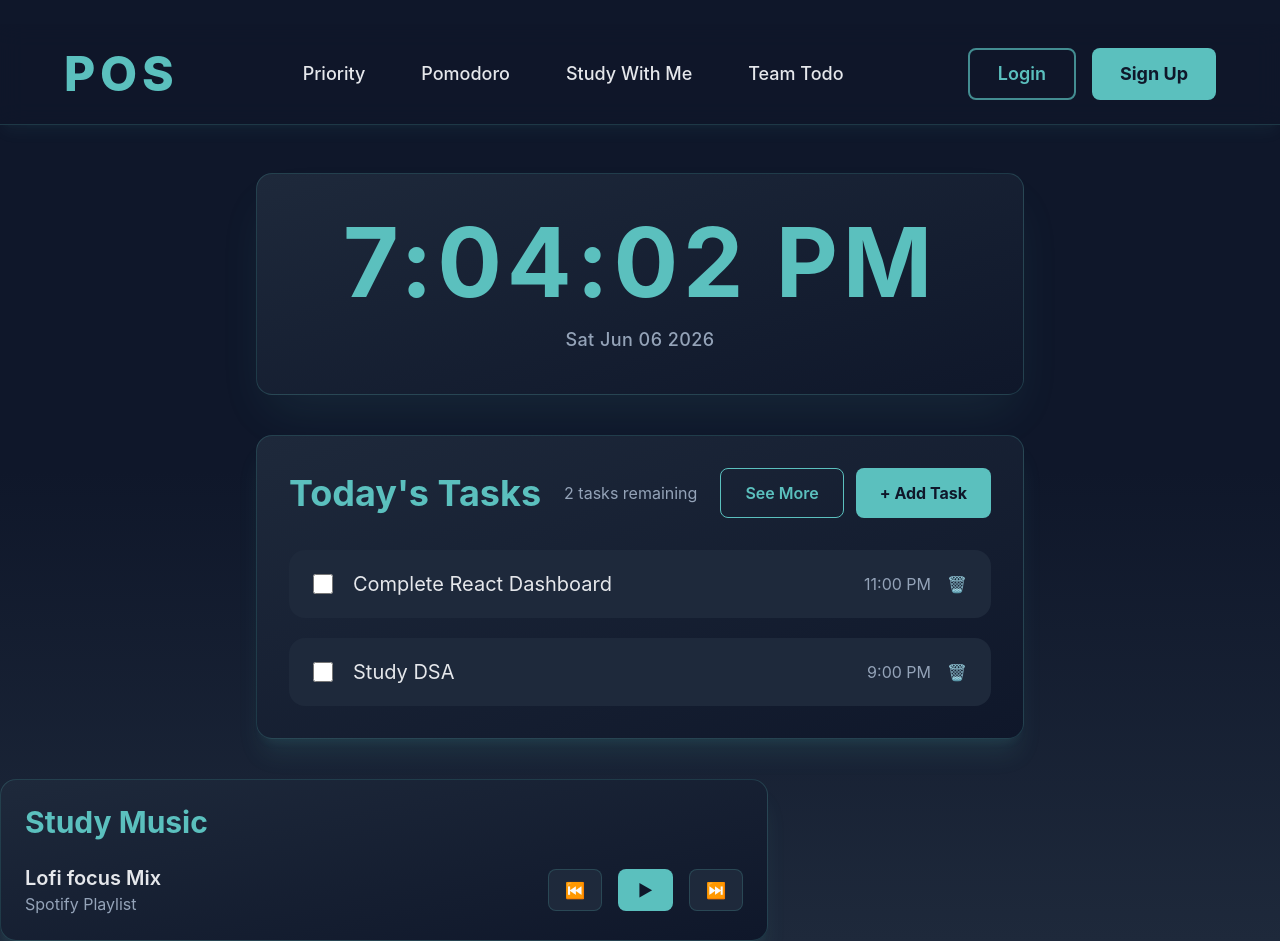
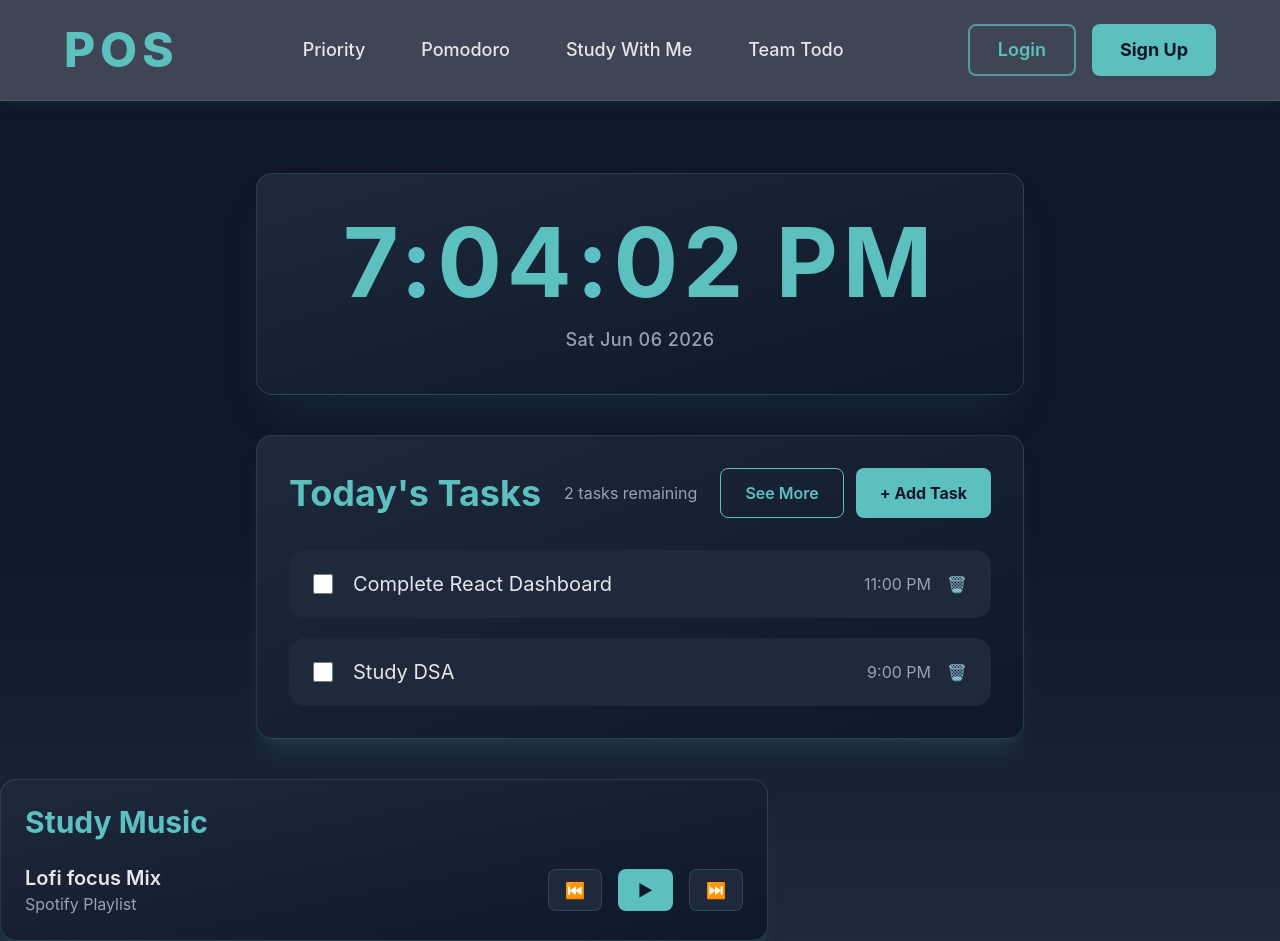
Before and after one commit to UTT-THE-CODER/Productivity-operating-system, a React (Vite) app: page / in a window 1280 px wide. Built offline with nearby package versions, Linux system fonts and the light colour scheme.

Commit message:
feat: add customizable pomodoro settings and dashboard navigation

```diff
--- a/src/App.jsx
+++ b/src/App.jsx
@@ -3,11 +3,12 @@ import { BrowserRouter, Routes, Route } from "react-router-dom";
 import Dashboard from "./Pages/Dashboard";
 import TodoPage from "./Pages/TodoPage";
 import Pomodoro from "./Pages/Pomodoro";
+import Navbar from "./Component/Navbar"
 
 function App() {
   return (
     <BrowserRouter>
-
+      <Navbar/>
       <Routes>
         <Route path="/" element={<Dashboard />} />
         <Route path="/todo" element={<TodoPage />} />
--- a/src/Component/Navbar.jsx
+++ b/src/Component/Navbar.jsx
@@ -3,16 +3,18 @@ import { Link } from "react-router-dom";
 function Navbar() {
     return (
         <nav className="flex items-center justify-between px-16 py-6 border-b border-[#5BC0BE]/20 bg-[#0F172A]/80 backdrop-blur-md shadow-lg shadow-[#5BC0BE]/5">
-                    <h1 className="text-5xl font-extrabold text-[#5BC0BE] tracking-widest select-none">
+            <Link to="/">
+                <h1 className="text-5xl font-extrabold text-[#5BC0BE] tracking-widest select-none hover:scale-105 transition duration-300">
                     POS
                 </h1>
+            </Link>
             <ul className="flex gap-14 text-lg font-medium text-[#E5E7EB]">
                 <li className="hover:text-[#5BC0BE] transition duration-300 cursor-pointer relative group">
                     Priority
                     <span className="absolute bottom-0 left-0 w-0 h-0.5 bg-[#5BC0BE] group-hover:w-full transition-all duration-300"></span>
                 </li>
                 <Link
-                            to = "/Pomodoro"
+                    to="/Pomodoro"
                     className="hover:text-[#5BC0BE] transition duration-300 cursor-pointer relative group">
                     Pomodoro
                     <span className="absolute bottom-0 left-0 w-0 h-0.5 bg-[#5BC0BE] group-hover:w-full transition-all duration-300"></span>
--- a/src/Pages/Dashboard.jsx
+++ b/src/Pages/Dashboard.jsx
@@ -7,7 +7,6 @@ import SpotifyPlayer from "../Component/SpotifyPlayer";
 function Dashboard() {
   return (
     <div className="min-h-screen bg-linear-to-b from-[#0F172A] via-[#0F172A] to-[#1E293B] pt-6 text-[#E5E7EB] font-sans">
-      <Navbar />
       <div className="flex justify-center mt-12">
         <DigitalClock />
       </div>
--- a/src/Pages/Pomodoro.jsx
+++ b/src/Pages/Pomodoro.jsx
@@ -1,4 +1,5 @@
 import React, { useState, useEffect } from "react";
+import Navbar from "../component/Navbar";
 function Pomodoro() {
     const [timeLeft, setTimeLeft] = useState(1500);
     const [isRunning, setIsRunning] = useState(false);
@@ -73,6 +74,7 @@ function Pomodoro() {
 
     }, []);
     return (
+    <>
         <div className="min-h-screen bg-[#0F172A] text-[#E5E7EB] flex flex-col items-center pt-20">
             <h1 className="text-5xl font bold text-[#5BC0BE] mb-12">
                 Pomodoro Timer
@@ -200,6 +202,7 @@ function Pomodoro() {
                 </button>
             </div>
         </div>
+    </>
     );
 }
 
```
Lines whose indentation alone changed are shown as unchanged.
